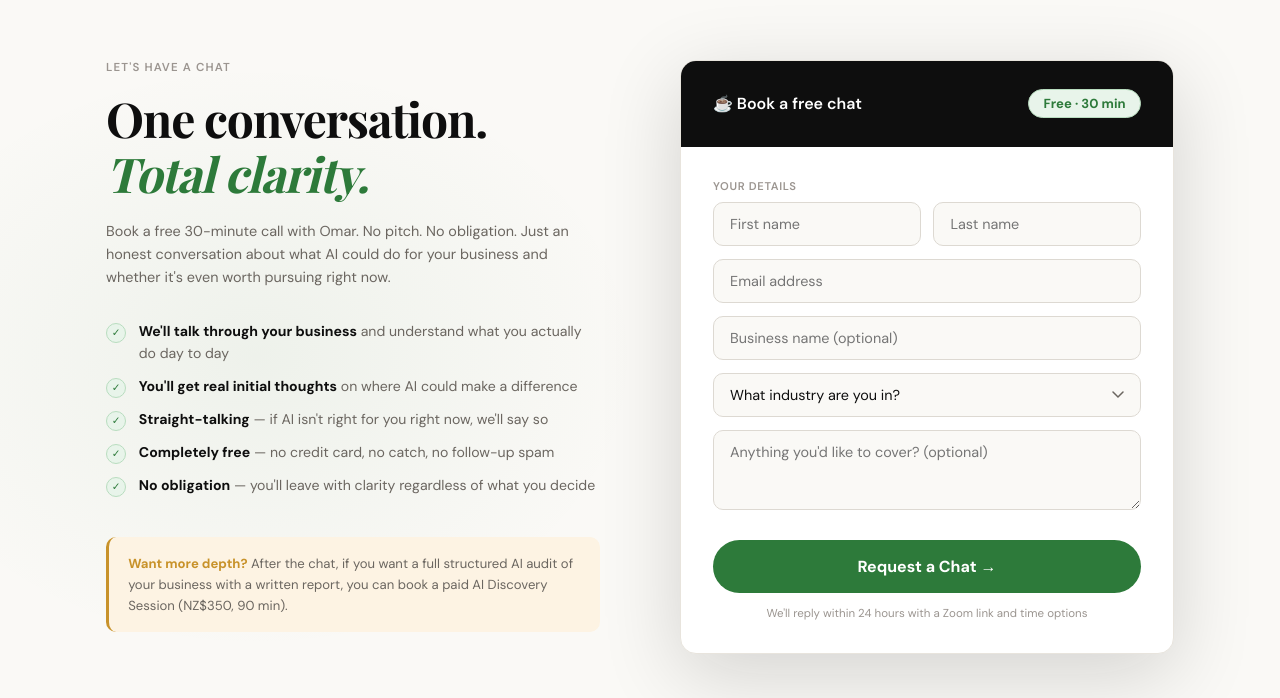
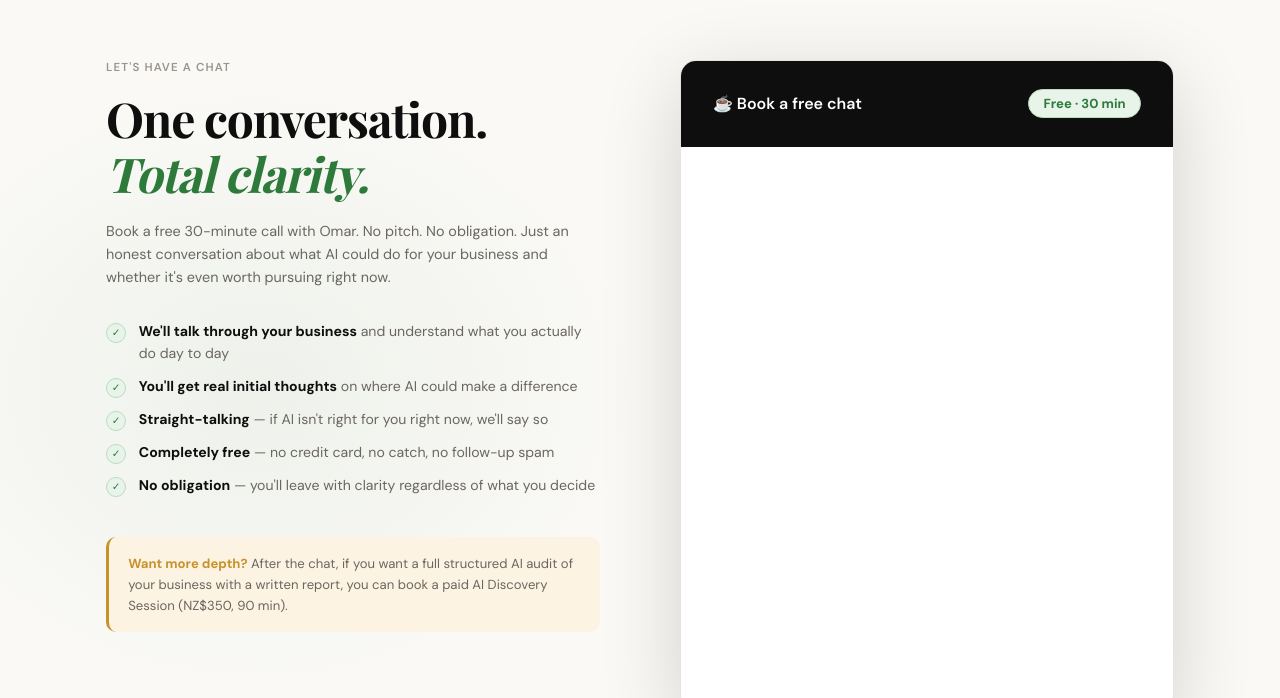
Before and after one commit to SocialStrategy/kiwiai, a website: page index.html in a window 1280 px wide. Shown: the part 3915-4613 px from the top of the page. Drawn offline with nearby package versions, Linux system fonts and the light colour scheme; a script that the page names is missing; a web font is replaced by a local one.

Commit message:
Add Cal.com booking embed and Omar profile photo
- Replace placeholder SVG portrait with real photo
- Replace static booking form with Cal.com inline embed (kiwiai/30min)
- Update How It Works step 1 copy to match calendar flow

```diff
--- a/index.html
+++ b/index.html
@@ -781,48 +781,7 @@
             <div class="bc-badge-free">Free · 30 min</div>
           </div>
           <div class="bc-body" id="bcBody">
-            <!-- Replace with Cal.com or Calendly embed -->
-            <!-- To embed Cal.com: replace the form below with:
-                 <div id="cal-embed" style="width:100%;min-height:500px">
-                   <iframe src="https://cal.com/YOUR_USERNAME/30min" width="100%" height="600" frameborder="0"></iframe>
-                 </div>
-            -->
-            <div class="bc-step">
-              <div class="bc-step-label">Your details</div>
-              <div class="bc-row" style="margin-bottom:.8rem">
-                <input class="bc-input" type="text" placeholder="First name" id="fname" required>
-                <input class="bc-input" type="text" placeholder="Last name" id="lname">
-              </div>
-              <input class="bc-input" style="margin-bottom:.8rem" type="email" placeholder="Email address" id="femail" required>
-              <input class="bc-input" style="margin-bottom:.8rem" type="text" placeholder="Business name (optional)" id="fbiz">
-              <select class="bc-input bc-select" style="margin-bottom:.8rem" id="findustry">
-                <option value="">What industry are you in?</option>
-                <option>Construction & Trades</option>
-                <option>Agriculture & Primary</option>
-                <option>Hospitality & Food</option>
-                <option>Retail & E-Commerce</option>
-                <option>Health & Wellness</option>
-                <option>Real Estate</option>
-                <option>Tourism & Adventure</option>
-                <option>Tech & Startups</option>
-                <option>Legal & Professional Services</option>
-                <option>Logistics & Transport</option>
-                <option>Automotive</option>
-                <option>Other</option>
-              </select>
-              <textarea class="bc-input" rows="3" placeholder="Anything you'd like to cover? (optional)" style="resize:vertical" id="fmessage"></textarea>
-            </div>
-
-            <button class="btn-book" id="btnBook" onclick="handleBook()">
-              Request a Chat →
-            </button>
-            <div class="bc-secure">We'll reply within 24 hours with a Zoom link and time options</div>
-          </div>
-
-          <div class="book-success" id="bookSuccess">
-            <div class="success-icon">🎉</div>
-            <div class="success-h">Request received!</div>
-            <div class="success-sub">We'll be in touch within 24 hours to confirm a time that works. Check your inbox (and spam, just in case).</div>
+            <div id="cal-embed" style="width:100%;min-height:500px;overflow:hidden"></div>
           </div>
         </div>
       </div>
@@ -901,31 +860,7 @@
     <div class="about-inner">
       <div class="about-portrait rv">
         <div class="portrait-img">
-          <svg class="portrait-svg" viewBox="0 0 400 540" xmlns="http://www.w3.org/2000/svg">
-            <defs>
-              <linearGradient id="pg" x1="0%" y1="0%" x2="100%" y2="100%"><stop offset="0%" stop-color="#e8f4ea"/><stop offset="100%" stop-color="#d4ecd8"/></linearGradient>
-              <radialGradient id="pg2" cx="50%" cy="40%" r="55%"><stop offset="0%" stop-color="#b8ddbf" stop-opacity=".4"/><stop offset="100%" stop-color="#e8f4ea" stop-opacity="0"/></radialGradient>
-            </defs>
-            <rect width="400" height="540" fill="url(#pg)"/>
-            <rect width="400" height="540" fill="url(#pg2)"/>
-            <ellipse cx="200" cy="148" rx="68" ry="75" fill="#2d7a3a" opacity=".15"/>
-            <ellipse cx="200" cy="148" rx="52" ry="60" fill="#2d7a3a" opacity=".2"/>
-            <ellipse cx="200" cy="145" rx="46" ry="52" fill="#fff" opacity=".5"/>
-            <path d="M90 380 Q90 310 140 290 Q170 280 200 278 Q230 280 260 290 Q310 310 310 380 L310 540 L90 540Z" fill="#2d7a3a" opacity=".12"/>
-            <path d="M110 400 Q110 340 155 318 Q175 308 200 306 Q225 308 245 318 Q290 340 290 400 L290 540 L110 540Z" fill="#2d7a3a" opacity=".15"/>
-            <circle cx="80" cy="200" r="3" fill="#2d7a3a" opacity=".3"/>
-            <circle cx="320" cy="160" r="3" fill="#2d7a3a" opacity=".3"/>
-            <circle cx="60" cy="300" r="2" fill="#2d7a3a" opacity=".25"/>
-            <circle cx="340" cy="280" r="2" fill="#2d7a3a" opacity=".25"/>
-            <line x1="80" y1="200" x2="120" y2="185" stroke="#2d7a3a" stroke-width="1" opacity=".2"/>
-            <line x1="320" y1="160" x2="278" y2="150" stroke="#2d7a3a" stroke-width="1" opacity=".2"/>
-            <g stroke="#2d7a3a" stroke-width=".5" opacity=".06">
-              <line x1="0" y1="100" x2="400" y2="100"/><line x1="0" y1="200" x2="400" y2="200"/>
-              <line x1="0" y1="300" x2="400" y2="300"/><line x1="0" y1="400" x2="400" y2="400"/>
-              <line x1="100" y1="0" x2="100" y2="540"/><line x1="200" y1="0" x2="200" y2="540"/><line x1="300" y1="0" x2="300" y2="540"/>
-            </g>
-            <text x="200" y="520" text-anchor="middle" font-family="monospace" font-size="9" fill="#2d7a3a" opacity=".4" letter-spacing="3">KIWIAI.NZ</text>
-          </svg>
+          <img src="omar-profile.jpg" alt="Omar Al-Sobky, Founder of KiwiAI" style="width:100%;height:100%;object-fit:cover;object-position:center top">
           <div class="portrait-badge">
             <div class="pb-dot"></div>
             <div class="pb-text"><strong>Omar, Founder</strong><br>15+ yrs in AI & blockchain</div>
@@ -1029,25 +964,16 @@
 var io=new IntersectionObserver(function(es){es.forEach(function(e){if(e.isIntersecting)e.target.classList.add('on')})},{threshold:.1});
 document.querySelectorAll('.rv').forEach(function(r){io.observe(r)});
 
-// ─── BOOKING SUBMIT ───
-function handleBook(){
-  var name=document.getElementById('fname').value.trim();
-  var email=document.getElementById('femail').value.trim();
-  if(!name){alert('Please enter your first name.');return}
-  if(!email||email.indexOf('@')===-1){alert('Please enter a valid email address.');return}
-
-  var btn=document.getElementById('btnBook');
-  btn.disabled=true;
-  btn.textContent='Sending...';
-
-  // Simulate form submission (replace with real endpoint)
-  setTimeout(function(){
-    document.getElementById('bcBody').style.display='none';
-    document.getElementById('bookSuccess').style.display='block';
-    document.getElementById('bookingCard').querySelector('.bc-header').style.display='none';
-    document.getElementById('bookingCard').scrollIntoView({behavior:'smooth',block:'center'});
-  },800);
-}
+// ─── CAL.COM EMBED ───
+(function (C, A, L) { let p = function (a, ar) { a.q.push(ar); }; let d = C.document; C.Cal = C.Cal || function () { let cal = C.Cal; let ar = arguments; if (!cal.loaded) { cal.ns = {}; cal.q = cal.q || []; d.head.appendChild(d.createElement("script")).src = A; cal.loaded = true; } if (ar[0] === L) { const api = function () { p(api, arguments); }; const namespace = ar[1]; api.q = api.q || []; if(typeof namespace === "string"){cal.ns[namespace] = cal.ns[namespace] || api;p(cal.ns[namespace], ar);p(cal, ["initNamespace", namespace]);} else p(cal, ar); return;} p(cal, ar); }; })(window, "https://app.cal.com/embed/embed.js", "init");
+Cal("init", {origin:"https://cal.com"});
+Cal("inline", {
+  elementOrSelector:"#cal-embed",
+  calLink:"kiwiai/30min",
+  layout:"month_view",
+  config:{theme:"light"}
+});
+Cal("ui", {"hideEventTypeDetails":false,"layout":"month_view"});
 
 // ─── FAQ ───
 function toggleFaq(btn){
```
Also changed, not shown: omar-profile.jpg (added).
